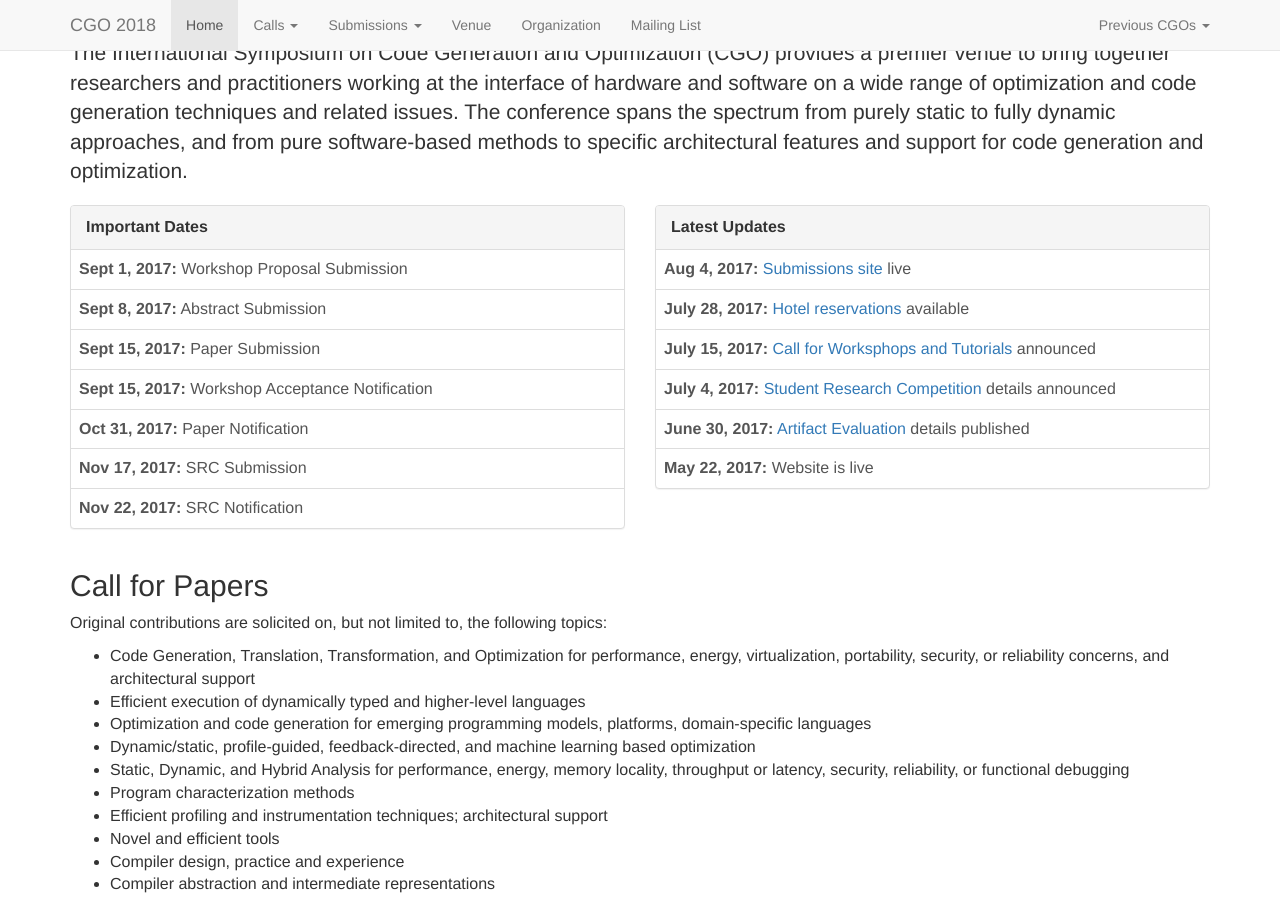
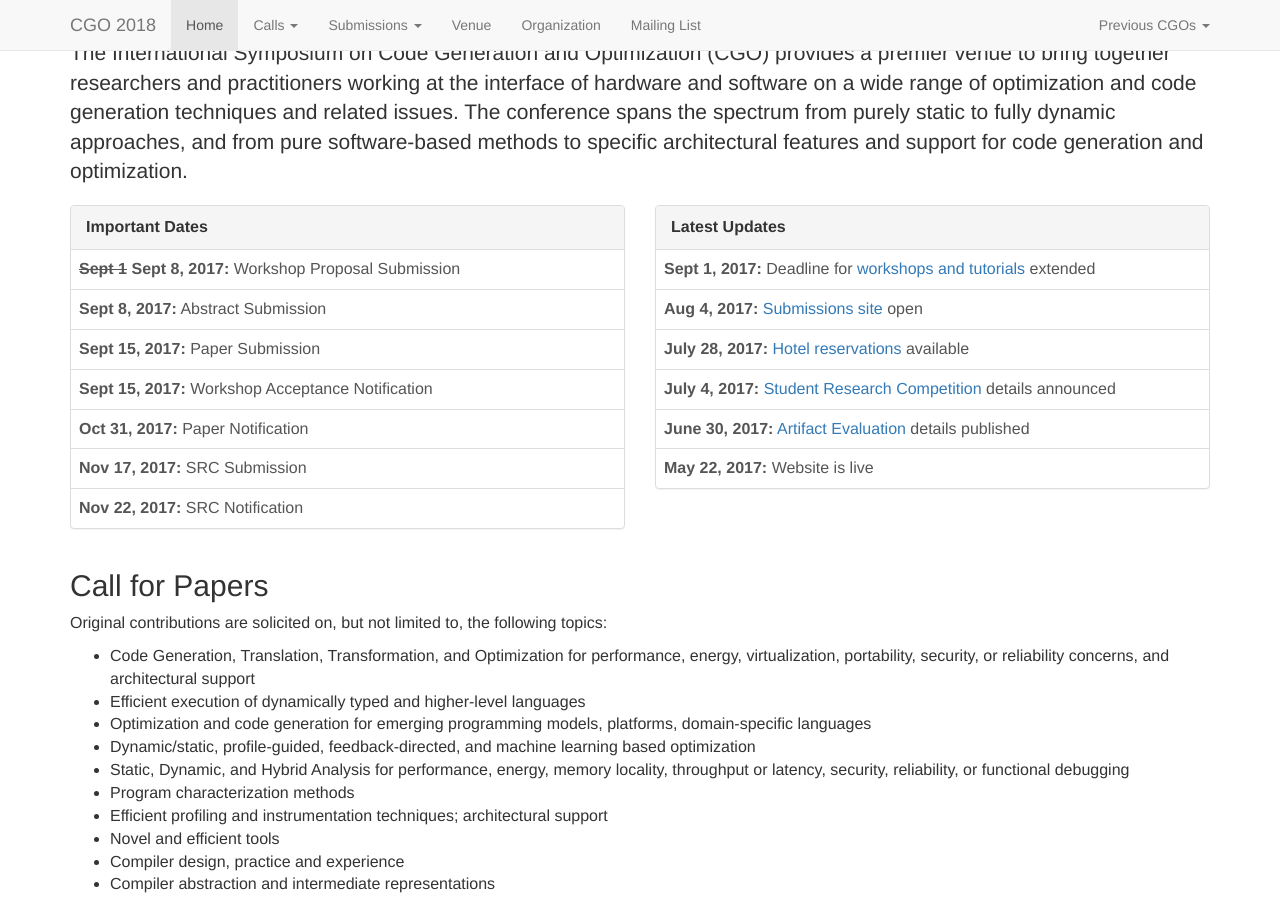
Before and after one commit to ChrisCummins/cgo2018, a Jekyll site: the page built from index.html, in a window 1280 px wide and 900 px high, scrolled down 740 px. Built offline with Jekyll 4.4.1, drawn with Linux system fonts in a browser that asks for light colours; nearby versions of some CDN libraries; comment, search, counter and statistics services are not loaded.

Commit message:
Workshops deadline extension

```diff
--- a/index.html
+++ b/index.html
@@ -41,7 +41,7 @@ footer: 'Vienna Skyline photo by <a href="https://commons.wikimedia.org/wiki/Fil
 
           <table class="table">
             <tbody>
-              <tr><td><b>Sept 1, 2017:</b> Workshop Proposal Submission</td></tr>
+              <tr><td><b><strike>Sept 1</strike> Sept 8, 2017:</b> Workshop Proposal Submission</td></tr>
               <tr><td><!--<s>--><b>Sept 8, 2017:</b> Abstract Submission<!--</s>--></td></tr>
               <tr><td><b>Sept 15, 2017:</b> Paper Submission</td></tr>
               <tr><td><b>Sept 15, 2017:</b> Workshop Acceptance Notification</td></tr>
@@ -59,9 +59,9 @@ footer: 'Vienna Skyline photo by <a href="https://commons.wikimedia.org/wiki/Fil
 
           <table class="table">
             <tbody>
-              <tr><td><b>Aug 4, 2017:</b> <a href="https://cgo18.hotcrp.com">Submissions site</a> live</td></tr>
+              <tr><td><b>Sept 1, 2017:</b> Deadline for <a href="{{ '/workshops/' | relative_url }}">workshops and tutorials</a> extended</td></tr>
+              <tr><td><b>Aug 4, 2017:</b> <a href="https://cgo18.hotcrp.com">Submissions site</a> open</td></tr>
               <tr><td><b>July 28, 2017:</b> <a href="https://reservations.travelclick.com/75040?GroupId=1999609&LanguageId=1">Hotel reservations</a> available</td></tr>
-              <tr><td><b>July 15, 2017:</b> <a href="{{ '/workshops/' | relative_url }}">Call for Worksphops and Tutorials</a> announced</td></tr>
               <tr><td><b>July 4, 2017:</b> <a href="{{ '/src/' | relative_url }}">Student Research Competition</a> details announced</td></tr>
               <tr><td><b>June 30, 2017:</b> <a href="http://ctuning.org/ae/cgo2018.html">Artifact Evaluation</a> details published</td></tr>
               <tr><td><b>May 22, 2017:</b> Website is live</td></tr>
```
